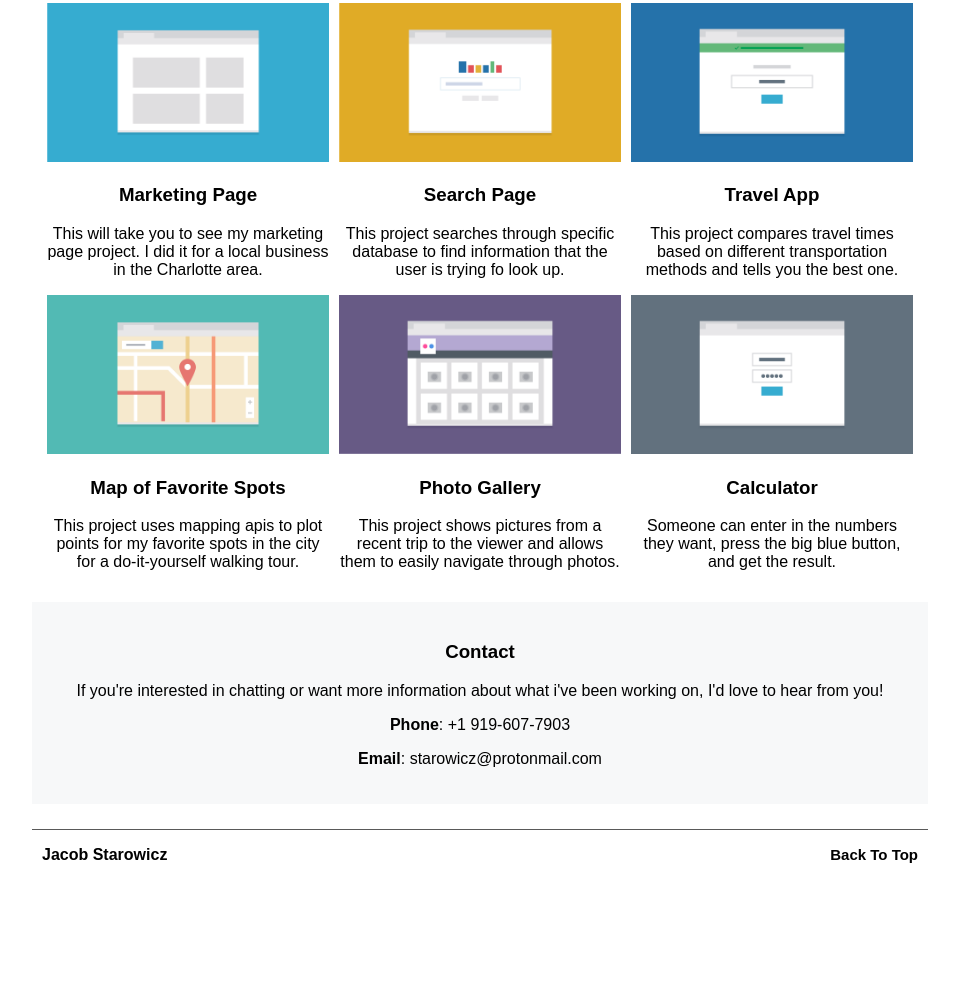
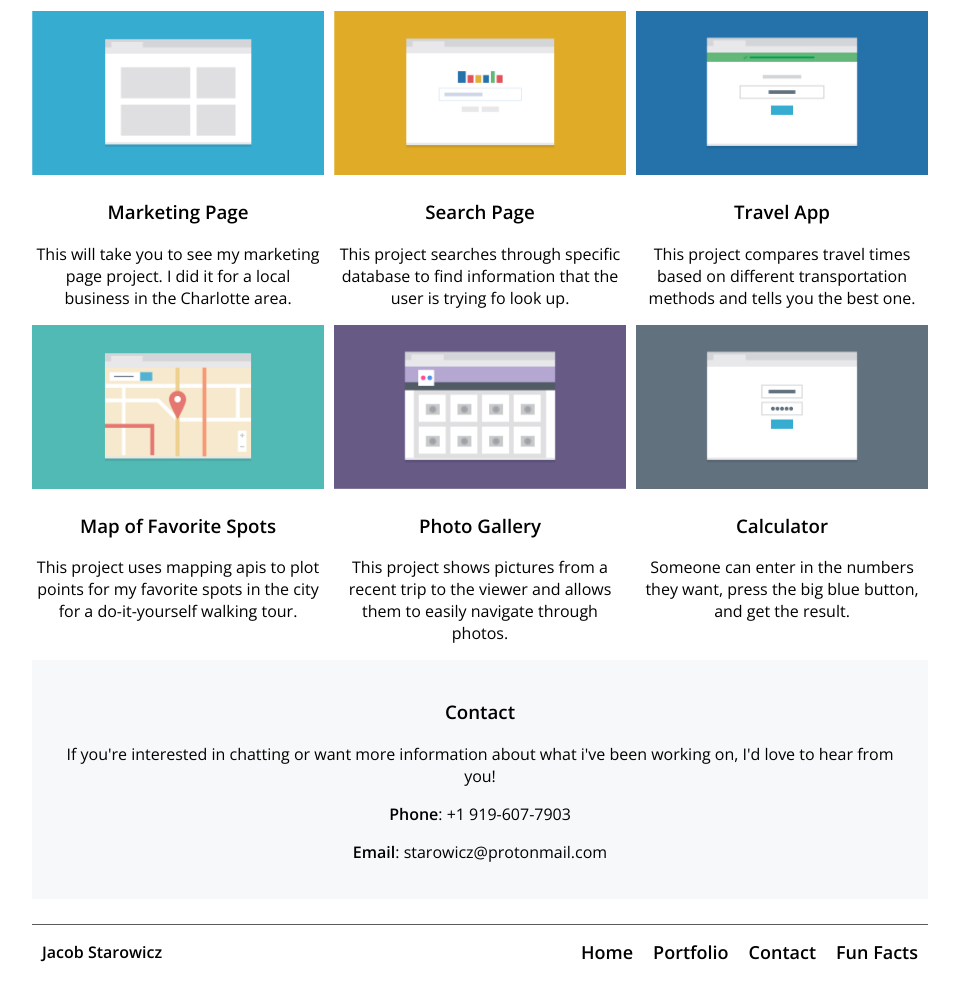
Before and after one commit to jakeisadev/Responsive-Site, a plain HTML site: page index.html in a window 1280 px wide. Shown: the part 398-1402 px from the top of the page, without its empty margins (160-1119 px from the left). Before the commit the page ends 1282 px from the top, so only its background shows below. Drawn offline with nearby package versions, Linux system fonts and the light colour scheme.

Commit message:
Delted media query and adjusted values

```diff
--- a/index.html
+++ b/index.html
@@ -45,32 +45,32 @@
             <img src="images/portfolio-1.png" alt="Marketing Page" />
             <h3>Marketing Page</h3>
             <p>
-          This will take you to see my marketing page project. I did it for a
-          local business in the Charlotte area.
+              This will take you to see my marketing page project. I did it for
+              a local business in the Charlotte area.
             </p>
           </div>
           <div class="items">
             <img src="images/portfolio-2.png" alt="Search Page" />
             <h3>Search Page</h3>
             <p>
-          This project searches through specific database to find information
-          that the user is trying fo look up.
+              This project searches through specific database to find
+              information that the user is trying fo look up.
             </p>
           </div>
           <div class="items">
             <img src="images/portfolio-3.png" alt="Travel App" />
             <h3>Travel App</h3>
             <p>
-          This project compares travel times based on different transportation
-          methods and tells you the best one.
+              This project compares travel times based on different
+              transportation methods and tells you the best one.
             </p>
           </div>
           <div class="items">
             <img src="images/portfolio-4.png" alt="Map of Favorite Spots" />
             <h3>Map of Favorite Spots</h3>
             <p>
-          This project uses mapping apis to plot points for my favorite spots in
-          the city for a do-it-yourself walking tour.
+              This project uses mapping apis to plot points for my favorite
+              spots in the city for a do-it-yourself walking tour.
             </p>
           </div>
           <div class="items">
@@ -85,8 +85,8 @@
             <img src="images/portfolio-6.png" alt="Calculator" />
             <h3>Calculator</h3>
             <p>
-          Someone can enter in the numbers they want, press the big blue button,
-          and get the result.
+              Someone can enter in the numbers they want, press the big blue
+              button, and get the result.
             </p>
           </div>
         </div>
@@ -105,6 +105,15 @@
           <p>
             <a class="top name-1" href="#top">Back To Top</a>
           </p>
+          <nav>
+            <ul>
+              <li class="list-color"><a href="#home">Home</a></li>
+              <li class="list-color"><a href="#portfolio">Portfolio</a></li>
+              <li class="list-color"><a href="#contact">Contact</a></li>
+              <li class="list-color"><a href="#fun-facts">Fun Facts</a></li>
+            </ul>
+          </nav>
+        </div>
       </div>
     </div>
   </body>
--- a/styles.css
+++ b/styles.css
@@ -1,5 +1,5 @@
 * {
-  font-family: "open-sans", sans-serif;
+  font-family: "open sans", sans-serif;
   text-align: center;
   box-sizing: border-box;
 }
@@ -90,7 +90,7 @@ a {
 }
 
 /* Media Queries */
-@media (min-width: 320px) {
+/*@media (min-width: 320px) {
   body {
     width: 70%;
     box-sizing: border-box;
@@ -124,7 +124,7 @@ a {
   .content-wrapper {
     margin: 15px;
   }
-
+}*/
 @media (min-width: 768px) {
   body {
     width: 70%;
@@ -157,6 +157,20 @@ a {
 
   .items {
     justify-items: center;
+  }
+
+  .hide {
+    display: none;
+  }
+
+  .bottom-footer p a {
+    visibility: hidden;
+  }
+
+  .bottom-footer nav ul {
+    padding-top: 0;
+    padding-right: 0;
+    margin-top: 5px;
   }
 }
 
@@ -199,5 +213,17 @@ a {
   .wrapper {
     max-width: 100%;
   }
+
+  .hide {
+    display: none;
+  }
+  .bottom-footer p a {
+    visibility: hidden;
+  }
+
+  .bottom-footer nav ul {
+    padding-top: 0;
+    padding-right: 0;
+    margin-top: 5px;
   }
 }
```
Lines whose indentation alone changed are shown as unchanged.
